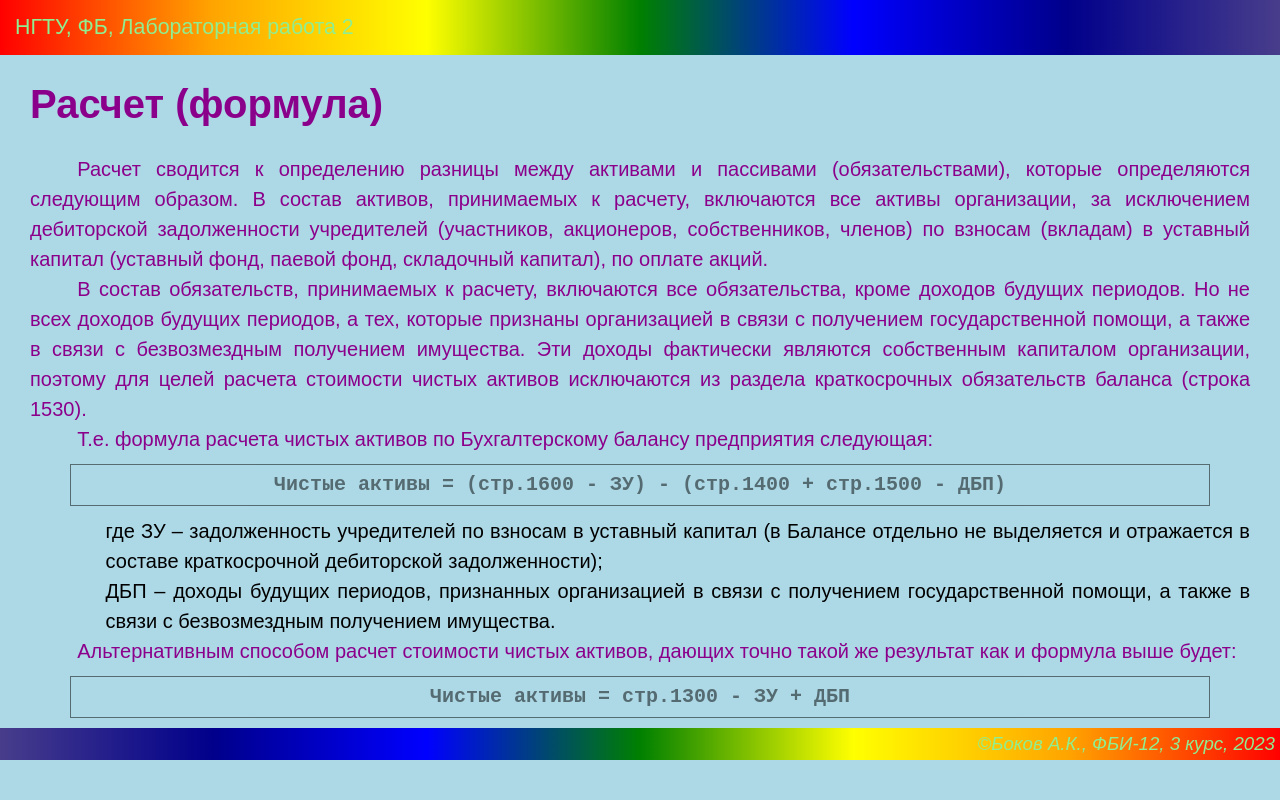
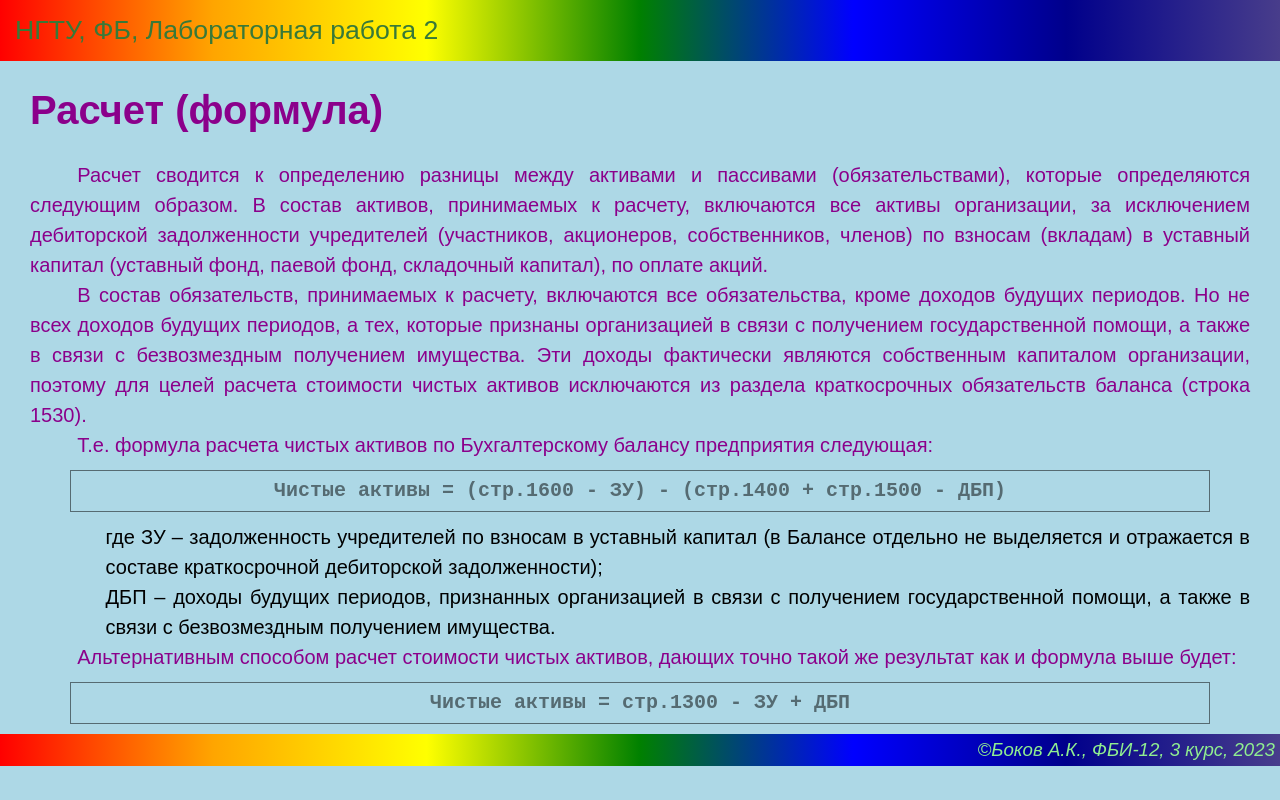
Before and after one commit to Tatoshechka322/web-programming-labs-1, a plain HTML site: page lab3.html in a window 1280 px wide. Drawn offline with Linux system fonts and the light colour scheme.

Commit message:
Переход шапки и подвала

```diff
--- a/main.css
+++ b/main.css
@@ -10,16 +10,39 @@ header{
     color: lightgreen;
     padding: 15px;
     font-size: 16pt;
+    transition: color, background, font-size, 2s;
+}
+
+header:hover {
+    color: rgb(56, 121, 56);
+    font-size: 20pt;
+}
+
+header:active {
+    background: linear-gradient(to left,red, orange, yellow, green, blue,darkblue, darkslateblue);
+    color: lightgreen;
+    font-size: 12pt;
 }
 
 footer{
-    background: linear-gradient(to left, red, orange,yellow, green, blue, darkblue, darkslateblue );
+    background: linear-gradient(to right, red, orange,yellow, green, blue, darkblue, darkslateblue );
     color: lightgreen;
     margin: 0px;
     font-size: 14pt;
     font-style: italic;
     text-align: right;
     padding: 5px
+}
+
+footer:hover {
+    color: rgb(56, 121, 56);
+    font-size: 20pt;
+}
+
+footer:active {
+    background: linear-gradient(to left,red, orange, yellow, green, blue,darkblue, darkslateblue);
+    color: lightgreen;
+    font-size: 12pt;
 }
 
 a{
```
